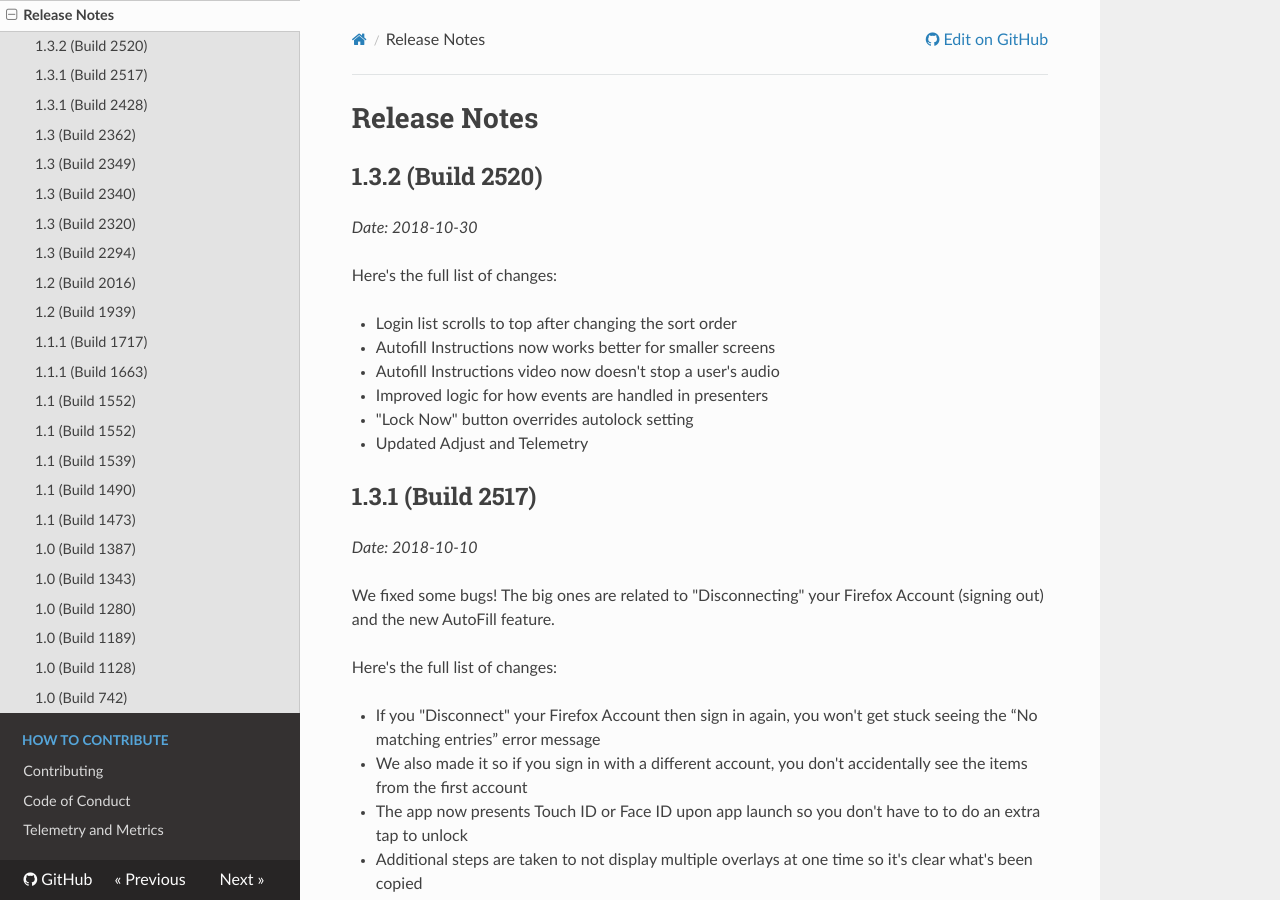
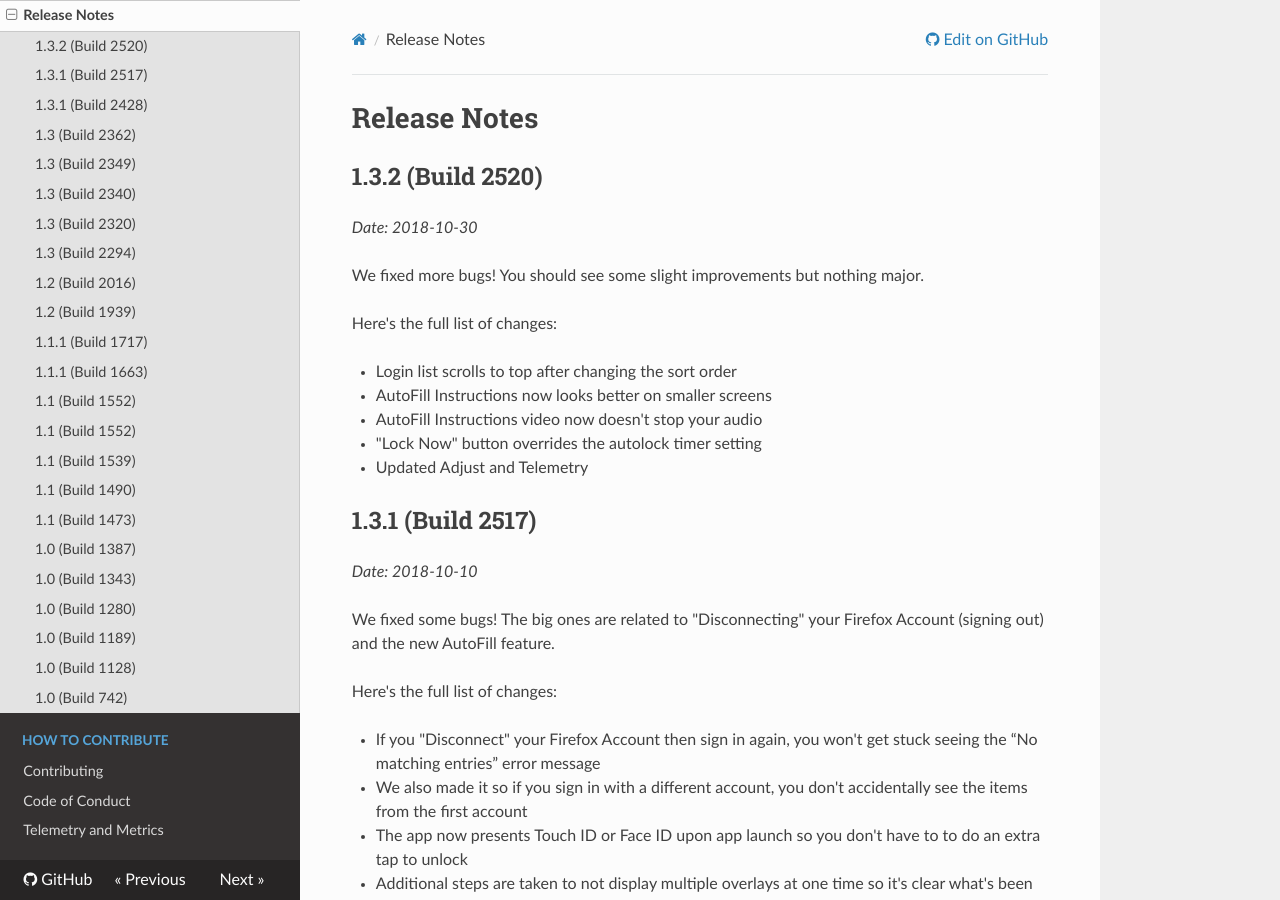
Before and after one commit to mozilla-lockwise/lockwise-ios, an MkDocs documentation site: the page built from docs/release-notes.md, in a window 1280 px wide and 900 px high. Built offline with MkDocs 1.6.1, drawn with Linux system fonts in a browser that asks for light colours; nearby versions of some CDN libraries.

Commit message:
minor nits
caps on AutoFill, attempt to focus on user value

```diff
--- a/docs/release-notes.md
+++ b/docs/release-notes.md
@@ -4,14 +4,15 @@
 
 _Date: 2018-10-30_
 
+We fixed more bugs! You should see some slight improvements but nothing major.
+
 Here's the full list of changes:
 
- - Login list scrolls to top after changing the sort order
- - Autofill Instructions now works better for smaller screens
- - Autofill Instructions video now doesn't stop a user's audio
- - Improved logic for how events are handled in presenters
- - "Lock Now" button overrides autolock setting
- - Updated Adjust and Telemetry
+- Login list scrolls to top after changing the sort order
+- AutoFill Instructions now looks better on smaller screens
+- AutoFill Instructions video now doesn't stop your audio
+- "Lock Now" button overrides the autolock timer setting
+- Updated Adjust and Telemetry
 
 
 ## 1.3.1 (Build 2517)
```
